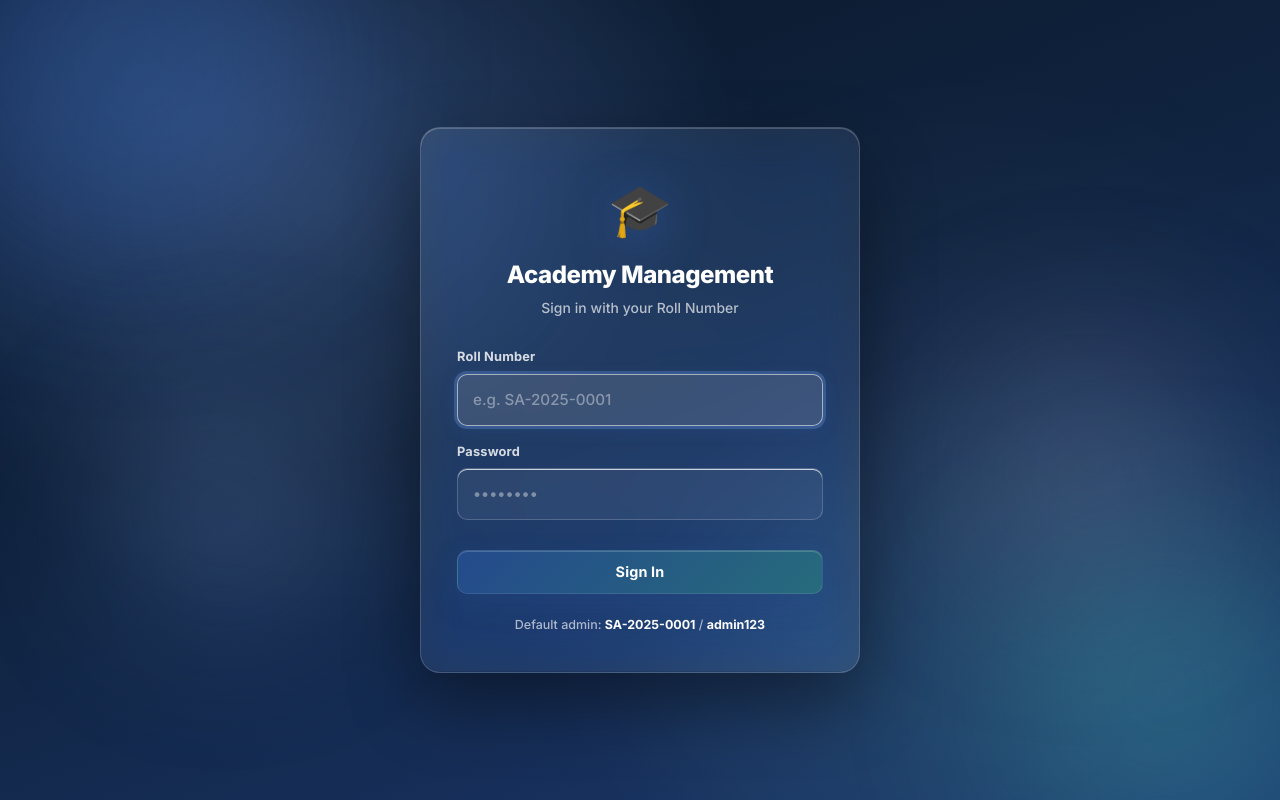
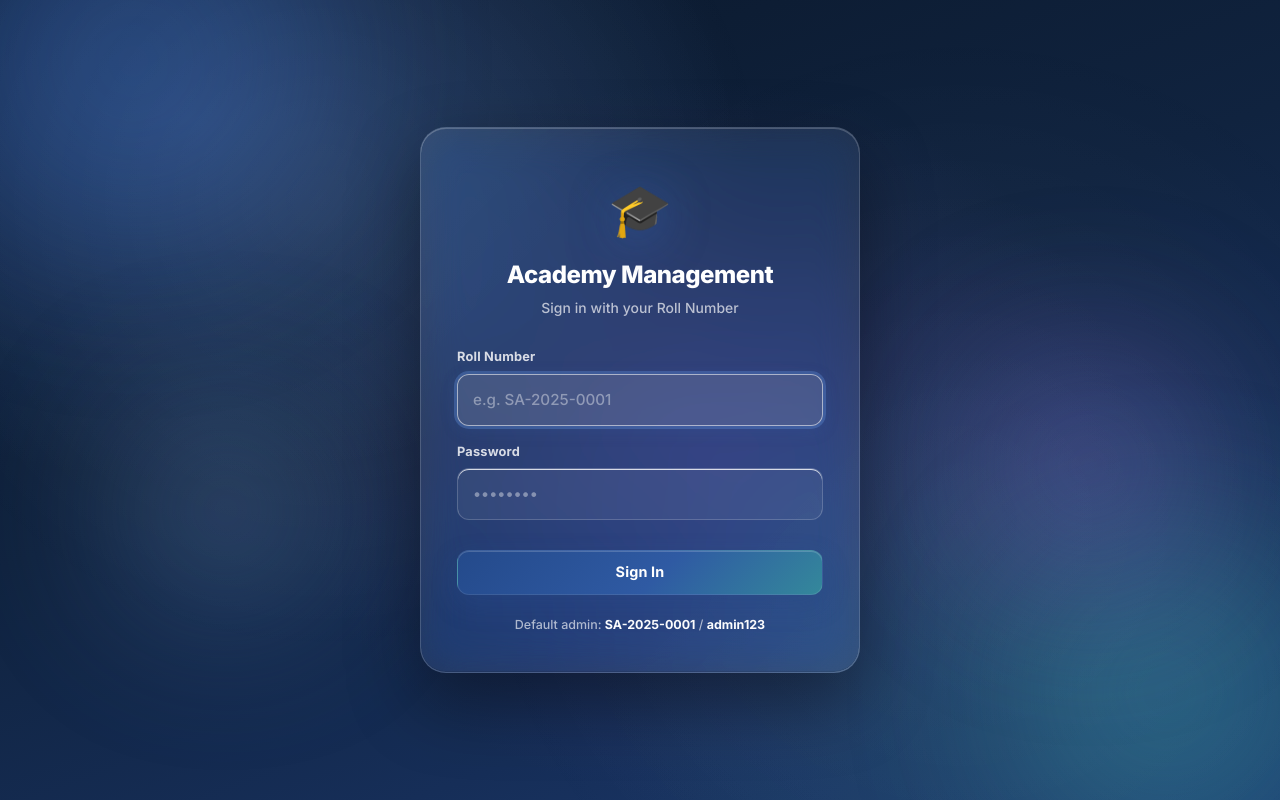
Before and after one commit to bosshanan123-ui/academy-management, a Flask app: page /login in a window 1280 px wide. Run offline with Flask 3, Linux system fonts and the light colour scheme.

Commit message:
Update style.css

```diff
--- a/static/css/style.css
+++ b/static/css/style.css
@@ -36,24 +38,21 @@
      21. Keyframe Library
      22. Utility Classes
      23. Responsive
-     24. Accessibility & Misc
+     24. Accessibility
      25. Print
-   NOTE: every class name, id and CSS variable name from the
-   original stylesheet is preserved on purpose so this file is
-   a drop-in replacement — no HTML/JS changes required.
-   ============================================================ */
+   ============================================================ */
+
 
 /* ============================================================
    01. DESIGN TOKENS
    ============================================================ */
 :root {
-  /* ---------- Brand Spectrum (kept as named scales, values now
-     resolve to one disciplined blue instead of a rainbow) ---------- */
-  --indigo-50:  #eef2f9;
-  --indigo-100: #dde6f3;
-  --indigo-200: #b9c9e6;
-  --indigo-300: #8ea7d4;
-  --indigo-400: #5c80bd;
+  /* ---------- Brand — Deep Blue Spectrum ---------- */
+  --indigo-50:  #eef3fa;
+  --indigo-100: #d9e4f3;
+  --indigo-200: #b6c9e4;
+  --indigo-300: #8aa7cf;
+  --indigo-400: #5a80b3;
   --indigo-500: #2f5aa3;
   --indigo-600: #244a8b;
   --indigo-700: #1c3b70;
@@ -61,32 +60,45 @@
   --indigo-900: #10233f;
   --indigo-950: #0a1729;
 
-  --violet-400: #7c8aab;
-  --violet-500: #5f6f95;
-  --violet-600: #4a5878;
-  --violet-700: #3a4560;
-
+  /* ---------- Teal (secondary) ---------- */
   --cyan-400: #4fa9b8;
   --cyan-500: #34889b;
   --cyan-600: #276b7c;
-
-  --rose-400: #c97a7a;
-  --rose-500: #b6595c;
-  --rose-600: #984144;
-
-  --pink-500: #a95f8a;
-  --pink-600: #8a4a6f;
-
+  --cyan-700: #1d525f;
+
+  /* ---------- Violet (accent, used sparingly) ---------- */
+  --violet-400: #8b7fd4;
+  --violet-500: #6d5fbd;
+  --violet-600: #564aa0;
+  --violet-700: #443a80;
+
+  /* ---------- Rose (danger accent) ---------- */
+  --rose-400: #d18181;
+  --rose-500: #bc6567;
+  --rose-600: #9d4a4d;
+  --rose-700: #7c393c;
+
+  /* ---------- Emerald (success) ---------- */
+  --emerald-400: #34b085;
+  --emerald-500: #1f9670;
+  --emerald-600: #17795a;
+  --emerald-700: #105c44;
+
+  /* ---------- Amber (warning) ---------- */
   --amber-400: #e3a83f;
   --amber-500: #d4901c;
   --amber-600: #b17414;
-
-  --emerald-400: #34b085;
-  --emerald-500: #1f9670;
-  --emerald-600: #17795a;
-
+  --amber-700: #8a5a0e;
+
+  /* ---------- Pink (parent badge) ---------- */
+  --pink-400: #c47ba4;
+  --pink-500: #a95f8a;
+  --pink-600: #8a4a6f;
+
+  /* ---------- Sky ---------- */
   --sky-400: #5fa3c9;
   --sky-500: #3d87b0;
+  --sky-600: #2e6c92;
 
   /* ---------- Semantic ---------- */
   --success: #1f9670;
@@ -114,9 +126,8 @@
   --bg-recessed: #eef0f4;
   --bg-glass: rgba(255, 255, 255, 0.82);
   --bg-glass-strong: rgba(255, 255, 255, 0.92);
-  --bg-glass-dark: rgba(10, 23, 41, 0.60);
-
-  /* ---------- Text ---------- */
+
+  /* ---------- Ink ---------- */
   --ink-950: #0c1220;
   --ink-900: #111827;
   --ink-800: #1f2937;
@@ -133,66 +144,67 @@
   --border-soft:   rgba(17, 24, 39, 0.10);
   --border-strong: rgba(17, 24, 39, 0.16);
 
-  /* ---------- Radii (slightly tighter — reads more "enterprise") ---------- */
-  --r-xs: 5px;
-  --r-sm: 8px;
-  --r-md: 10px;
-  --r-lg: 14px;
-  --r-xl: 18px;
-  --r-2xl: 22px;
+  /* ---------- Radii ---------- */
+  --r-xs: 6px;
+  --r-sm: 9px;
+  --r-md: 12px;
+  --r-lg: 16px;
+  --r-xl: 20px;
+  --r-2xl: 26px;
   --r-pill: 999px;
 
-  /* ---------- Shadows (soft, low-contrast, believable) ---------- */
+  /* ---------- Shadows — believable, layered ---------- */
   --sh-0: 0 0 0 1px rgba(17, 24, 39, 0.04);
   --sh-1:
     0 1px 2px rgba(17, 24, 39, 0.05),
     0 1px 1px rgba(17, 24, 39, 0.03);
   --sh-2:
     0 1px 2px rgba(17, 24, 39, 0.04),
-    0 3px 8px rgba(17, 24, 39, 0.05);
+    0 4px 10px rgba(17, 24, 39, 0.05);
   --sh-3:
     0 2px 6px rgba(17, 24, 39, 0.05),
-    0 8px 20px rgba(17, 24, 39, 0.07);
+    0 10px 22px rgba(17, 24, 39, 0.07);
   --sh-4:
-    0 4px 10px rgba(17, 24, 39, 0.06),
-    0 16px 32px rgba(17, 24, 39, 0.08);
+    0 4px 12px rgba(17, 24, 39, 0.06),
+    0 18px 36px rgba(17, 24, 39, 0.08);
   --sh-5:
-    0 8px 20px rgba(17, 24, 39, 0.08),
-    0 28px 56px rgba(17, 24, 39, 0.10);
-
-  /* Colored shadows — now used sparingly, low opacity */
-  --sh-indigo: 0 8px 20px rgba(36, 74, 139, 0.18);
-  --sh-violet: 0 8px 20px rgba(74, 88, 120, 0.16);
-  --sh-cyan:   0 8px 20px rgba(39, 107, 124, 0.16);
-  --sh-rose:   0 8px 20px rgba(152, 65, 68, 0.16);
+    0 10px 24px rgba(17, 24, 39, 0.08),
+    0 30px 60px rgba(17, 24, 39, 0.10);
+
+  /* ---------- Colored shadows (subtle, intentional) ---------- */
+  --sh-indigo: 0 8px 20px rgba(36, 74, 139, 0.16);
+  --sh-teal:   0 8px 20px rgba(39, 107, 124, 0.16);
+  --sh-violet: 0 8px 20px rgba(86, 74, 160, 0.16);
+  --sh-rose:   0 8px 20px rgba(157, 74, 77, 0.16);
   --sh-emerald: 0 8px 20px rgba(23, 121, 90, 0.16);
   --sh-amber:  0 8px 20px rgba(177, 116, 20, 0.16);
 
-  /* Inner highlights (neumorphism) */
-  --in-light: inset 0 1px 0 rgba(255, 255, 255, 0.75);
+  /* ---------- Inner light ---------- */
+  --in-light: inset 0 1px 0 rgba(255, 255, 255, 0.8);
   --in-dark:  inset 0 -1px 0 rgba(17, 24, 39, 0.04);
 
-  /* Focus ring */
-  --ring: 0 0 0 3px rgba(47, 90, 163, 0.30);
-  --ring-strong: 0 0 0 3px rgba(47, 90, 163, 0.40);
-
-  /* ---------- Gradients (one restrained brand gradient, used with intent) ---------- */
+  /* ---------- Focus rings ---------- */
+  --ring: 0 0 0 3px rgba(47, 90, 163, 0.28);
+  --ring-strong: 0 0 0 3px rgba(47, 90, 163, 0.42);
+
+  /* ---------- Gradients ---------- */
   --grad-brand:    linear-gradient(135deg, #244a8b 0%, #2f5aa3 55%, #34889b 100%);
   --grad-brand-2:  linear-gradient(135deg, #1c3b70 0%, #2f5aa3 100%);
   --grad-brand-3:  linear-gradient(135deg, #1c3b70, #276b7c);
-  --grad-sunset:   linear-gradient(135deg, #b6595c 0%, #d4901c 100%);
+  --grad-teal:     linear-gradient(135deg, #276b7c 0%, #4fa9b8 100%);
+  --grad-sunset:   linear-gradient(135deg, #9d4a4d 0%, #d4901c 100%);
   --grad-ocean:    linear-gradient(135deg, #3d87b0 0%, #4fa9b8 100%);
   --grad-forest:   linear-gradient(135deg, #17795a 0%, #34b085 100%);
-  --grad-candy:    linear-gradient(135deg, #8a4a6f 0%, #4a5878 100%);
-  --grad-royal:    linear-gradient(135deg, #1c3b70 0%, #8a4a6f 100%);
+  --grad-violet:   linear-gradient(135deg, #564aa0 0%, #8b7fd4 100%);
+  --grad-royal:    linear-gradient(135deg, #1c3b70 0%, #6d5fbd 100%);
   --grad-glass:    linear-gradient(135deg, rgba(255,255,255,0.92), rgba(255,255,255,0.65));
 
-  /* Aurora — quieter, fewer competing hues */
-  --aurora-1: radial-gradient(circle at 20% 30%, rgba(36, 74, 139, 0.22), transparent 55%);
-  --aurora-2: radial-gradient(circle at 80% 70%, rgba(39, 107, 124, 0.16), transparent 55%);
-  --aurora-3: radial-gradient(circle at 55% 90%, rgba(47, 90, 163, 0.14), transparent 55%);
-
-  /* ---------- Type ---------- */
+  /* ---------- Aurora (auth only) ---------- */
+  --aurora-1: radial-gradient(circle at 20% 30%, rgba(36, 74, 139, 0.24), transparent 55%);
+  --aurora-2: radial-gradient(circle at 80% 70%, rgba(39, 107, 124, 0.18), transparent 55%);
+  --aurora-3: radial-gradient(circle at 55% 90%, rgba(86, 74, 160, 0.16), transparent 55%);
+
+  /* ---------- Fonts ---------- */
   --font-sans: "Inter", "Inter Variable", system-ui, -apple-system, "Segoe UI", Roboto, sans-serif;
   --font-mono: "JetBrains Mono", ui-monospace, "SFMono-Regular", Menlo, Monaco, Consolas, monospace;
 
@@ -262,11 +271,11 @@ body::before {
   background:
     radial-gradient(1200px 800px at 8% -10%, rgba(36, 74, 139, 0.06), transparent 60%),
     radial-gradient(1000px 700px at 108% 5%, rgba(39, 107, 124, 0.05), transparent 60%),
+    radial-gradient(900px 700px at 50% 110%, rgba(86, 74, 160, 0.04), transparent 60%),
     linear-gradient(180deg, #f8f9fb 0%, #f5f6f8 40%, #f2f3f6 100%);
   pointer-events: none;
 }
 
-/* Fine grid mesh — kept, very subtle */
 body::after {
   content: "";
   position: fixed;
@@ -494,8 +494,9 @@ p { color: var(--ink-600); }
   padding: 28px;
   overflow: hidden;
   background:
-    radial-gradient(900px 600px at 15% 15%, rgba(47, 90, 163, 0.45), transparent 60%),
-    radial-gradient(800px 550px at 85% 85%, rgba(39, 107, 124, 0.30), transparent 60%),
+    radial-gradient(900px 600px at 15% 15%, rgba(47, 90, 163, 0.48), transparent 60%),
+    radial-gradient(800px 550px at 85% 85%, rgba(39, 107, 124, 0.32), transparent 60%),
+    radial-gradient(700px 600px at 55% 55%, rgba(86, 74, 160, 0.28), transparent 60%),
     linear-gradient(160deg, #0a1729 0%, #10233f 45%, #162e58 75%, #1c3b70 100%);
   isolation: isolate;
 }
@@ -511,13 +512,12 @@ p { color: var(--ink-600); }
   z-index: 1;
 }
 
-/* Floating orbs — fewer, slower, same brand family */
 .auth-wrapper .orb {
   position: absolute;
   border-radius: 50%;
   filter: blur(80px);
   pointer-events: none;
-  opacity: 0.4;
+  opacity: 0.42;
   will-change: transform;
   z-index: 0;
 }
@@ -526,14 +526,13 @@ p { color: var(--ink-600); }
 .auth-wrapper .orb.o3 { width: 240px; height: 240px; top: 40%; right: 8%;     background: var(--violet-500); animation: driftC 34s ease-in-out infinite; animation-delay: -12s; }
 .auth-wrapper .orb.o4 { width: 200px; height: 200px; bottom: 20%; left: 8%;   background: var(--indigo-400); animation: driftA 28s ease-in-out infinite; animation-delay: -4s; }
 
-/* Auth card — quieter glass: less glow, more structure */
 .auth-card {
   position: relative;
   z-index: 2;
   width: 100%;
   max-width: 440px;
   padding: 42px 36px 36px;
-  border-radius: 20px;
+  border-radius: var(--r-2xl);
   background: rgba(255, 255, 255, 0.08);
   border: 1px solid rgba(255, 255, 255, 0.16);
   backdrop-filter: blur(20px) saturate(150%);
@@ -616,7 +612,7 @@ p { color: var(--ink-600); }
   border: 1px solid rgba(255, 255, 255, 0.18);
   color: #fff;
   padding: 13px 15px;
-  border-radius: 10px;
+  border-radius: var(--r-md);
   font-size: 0.95rem;
   transition: all var(--t-base) var(--ease-out);
 }
@@ -636,13 +632,13 @@ p { color: var(--ink-600); }
 
 .auth-card .btn {
   padding: 14px 20px;
-  border-radius: 10px;
-  background: linear-gradient(135deg, #244a8b 0%, #276b7c 100%);
+  border-radius: var(--r-md);
+  background: var(--grad-brand);
   color: #fff;
   font-weight: 700;
   letter-spacing: 0.01em;
   box-shadow:
-    0 10px 24px rgba(36, 74, 139, 0.35),
+    0 10px 24px rgba(36, 74, 139, 0.38),
     inset 0 1px 0 rgba(255, 255, 255, 0.18);
   transition: all var(--t-base) var(--ease-out);
 }
```
Also changed, not shown: other parts of static/css/style.css (+44 -60 lines).
